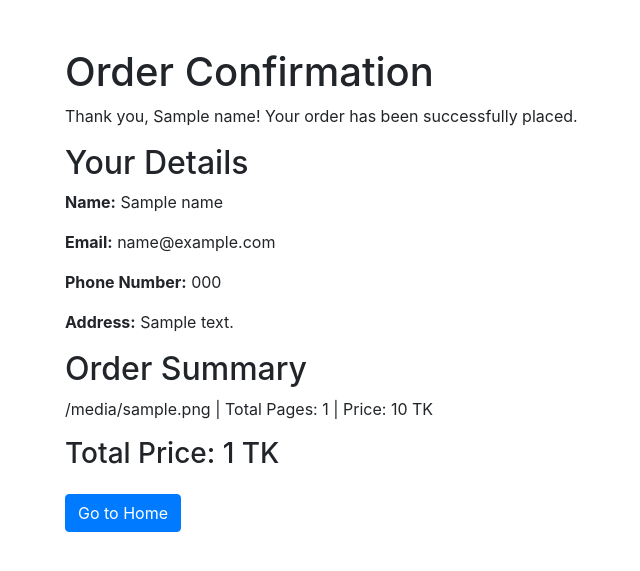
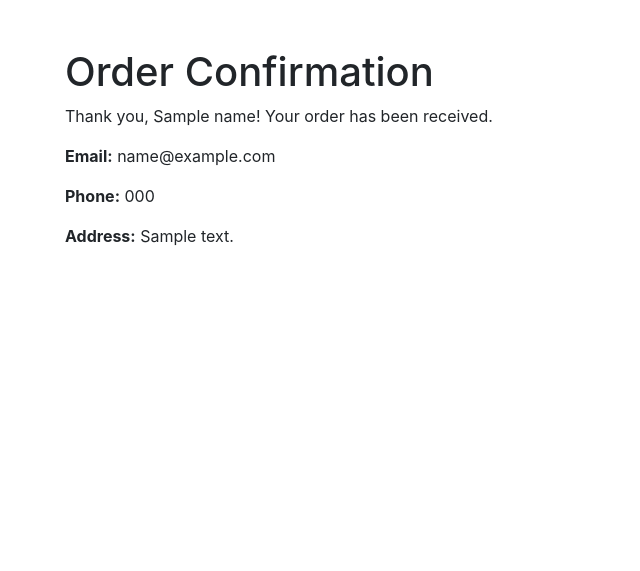
Before and after one commit to Tomalislam/eprint, a Flask app: template templates/confirmation.html in a window 1280 px wide. Shown: the top 571 px of the page, without its empty margins (20-660 px from the left). Run offline with Flask 3, Linux system fonts and the light colour scheme; the template is opened without the code that fills it: most values are stand-ins (such as "Sample title", 1, 10 or a date in 2020); some libraries are stand-ins or nearby versions.

Commit message:
Update confirmation.html

```diff
--- a/templates/confirmation.html
+++ b/templates/confirmation.html
@@ -9,18 +9,10 @@
 <body>
 <div class="container">
     <h1 class="mt-5">Order Confirmation</h1>
-    <p>Thank you, {{ name }}! Your order has been successfully placed.</p>
-    <h2>Your Details</h2>
-    <p><strong>Name:</strong> {{ name }}</p>
+    <p>Thank you, {{ name }}! Your order has been received.</p>
     <p><strong>Email:</strong> {{ email }}</p>
-    <p><strong>Phone Number:</strong> {{ phone }}</p>
+    <p><strong>Phone:</strong> {{ phone }}</p>
     <p><strong>Address:</strong> {{ address }}</p>
-    <h2>Order Summary</h2>
-    {% for file in file_details %}
-        <p>{{ file.filename }} | Total Pages: {{ file.total_pages }} | Price: {{ file.price }} TK</p>
-    {% endfor %}
-    <h3>Total Price: {{ total_price }} TK</h3>
-    <a href="{{ url_for('home') }}" class="btn btn-primary mt-3">Go to Home</a>
 </div>
 </body>
 </html>
```
